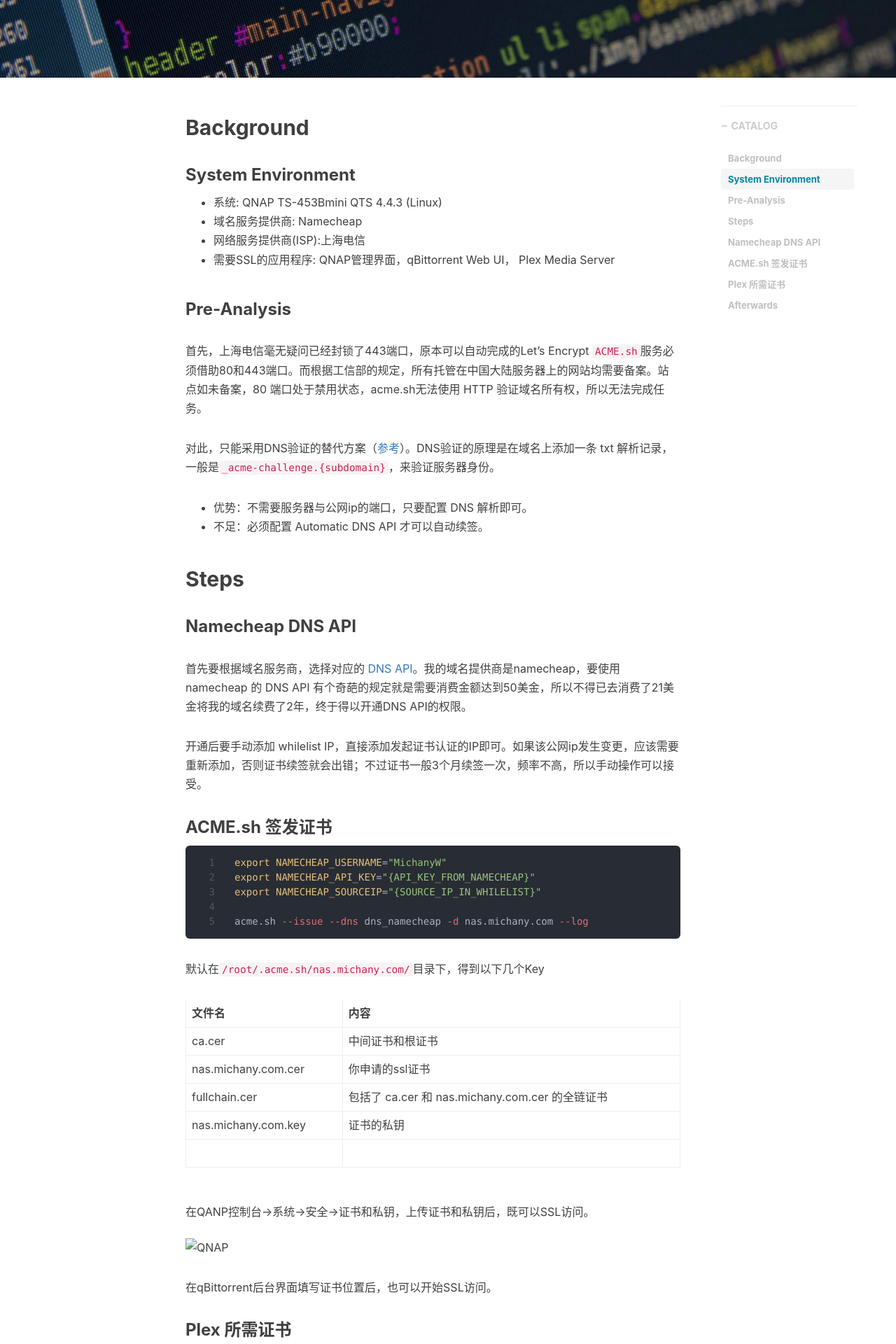
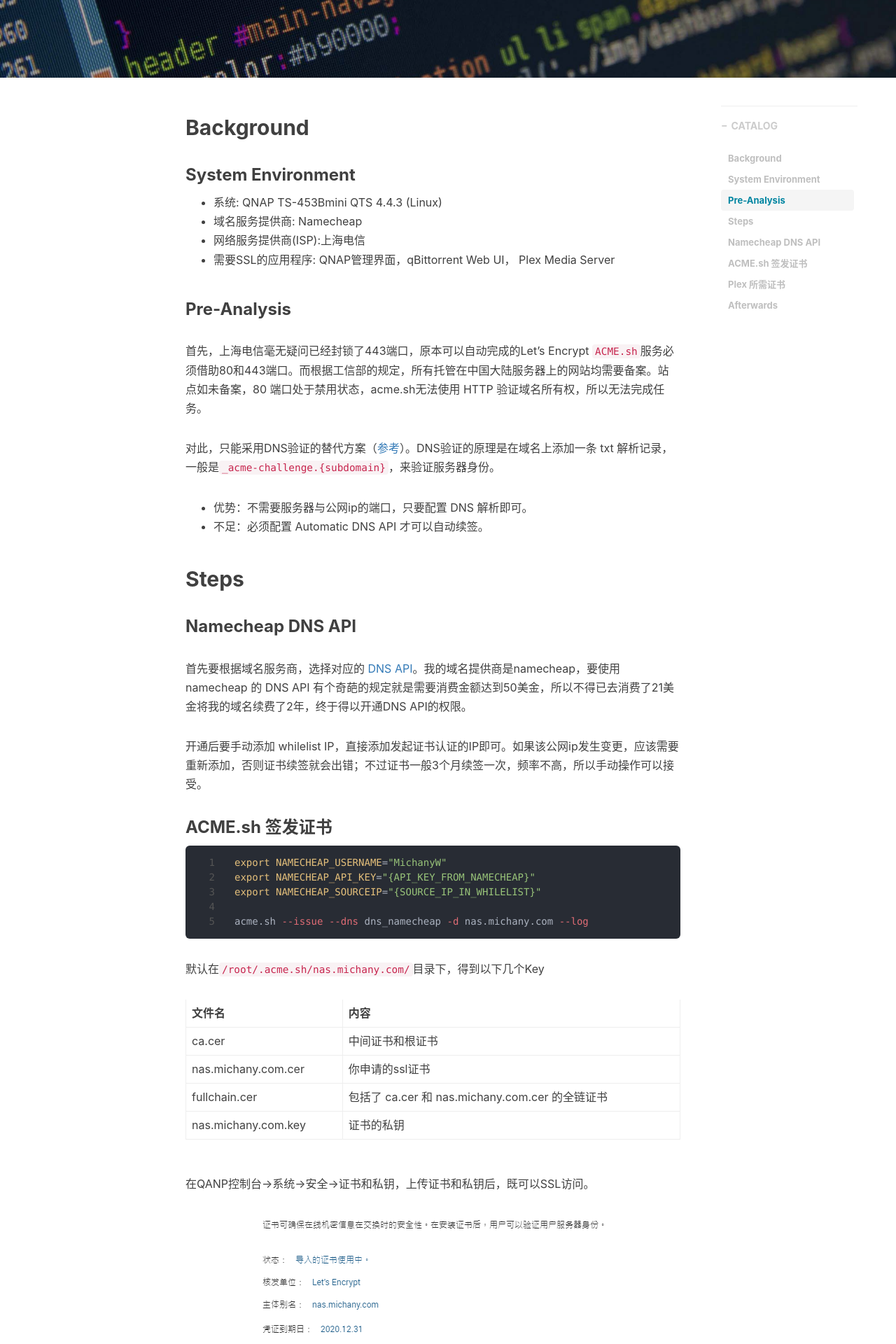
Before and after one commit to Michany/Michany.github.io, a Jekyll site: the page built from _posts/2020-10-03-QNAP-SSL.md, in a window 1280 px wide. Shown: the part 412-2332 px from the top of the page at 70% size. Built offline with Jekyll 4.4.1, drawn with Linux system fonts in a browser that asks for light colours; nearby versions of some CDN libraries; comment, search, counter and statistics services are not loaded.

Commit message:
QNAP SSL

```diff
--- a/_posts/2020-10-03-QNAP-SSL.md
+++ b/_posts/2020-10-03-QNAP-SSL.md
@@ -48,10 +48,9 @@
 | nas.michany.com.cer | 你申请的ssl证书                           |
 | fullchain.cer       | 包括了 ca.cer 和 nas.michany.com.cer 的全链证书 |
 | nas.michany.com.key | 证书的私钥                                 |
-|
 
 在QANP控制台->系统->安全->证书和私钥，上传证书和私钥后，既可以SSL访问。
-![QNAP](../img/in-post/Qnap_SSL.png)
+![QNAP](/img/in-post/Qnap_SSL.png)
 
 在qBittorrent后台界面填写证书位置后，也可以开始SSL访问。
 
```
